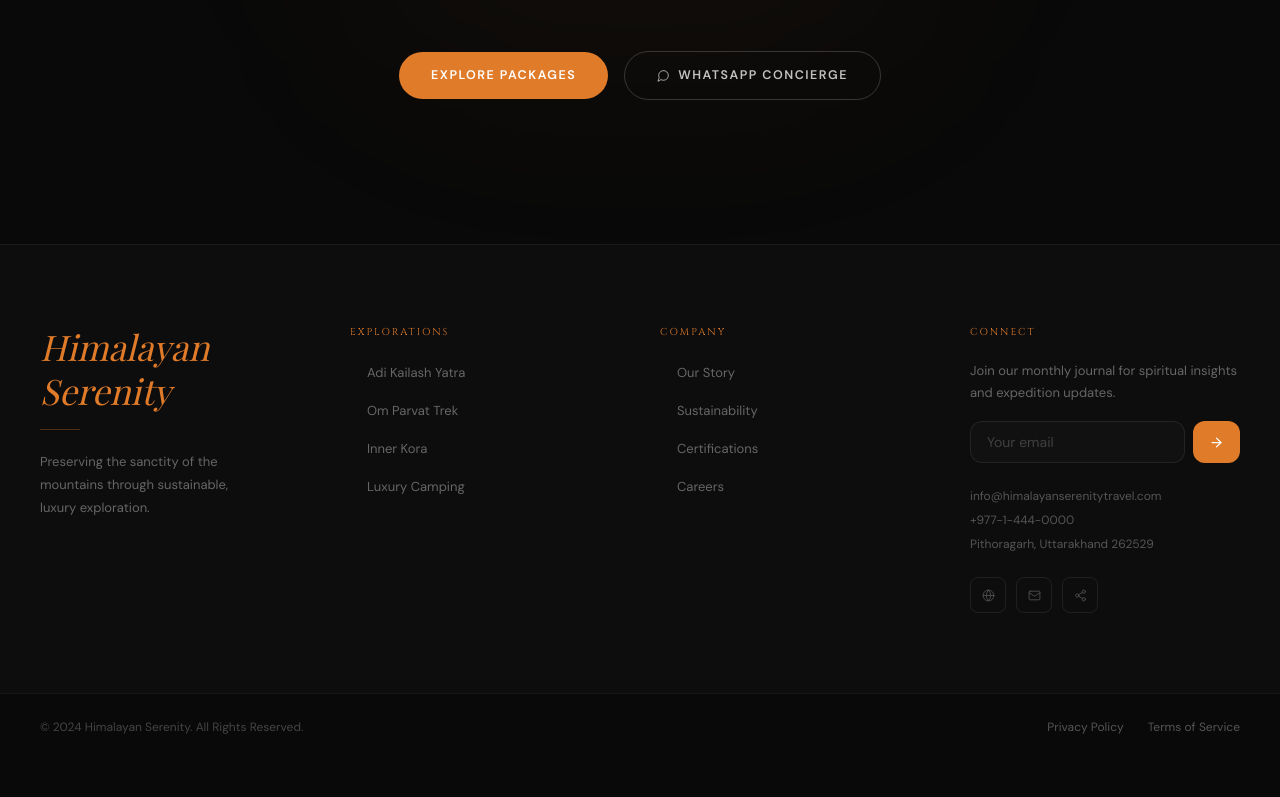
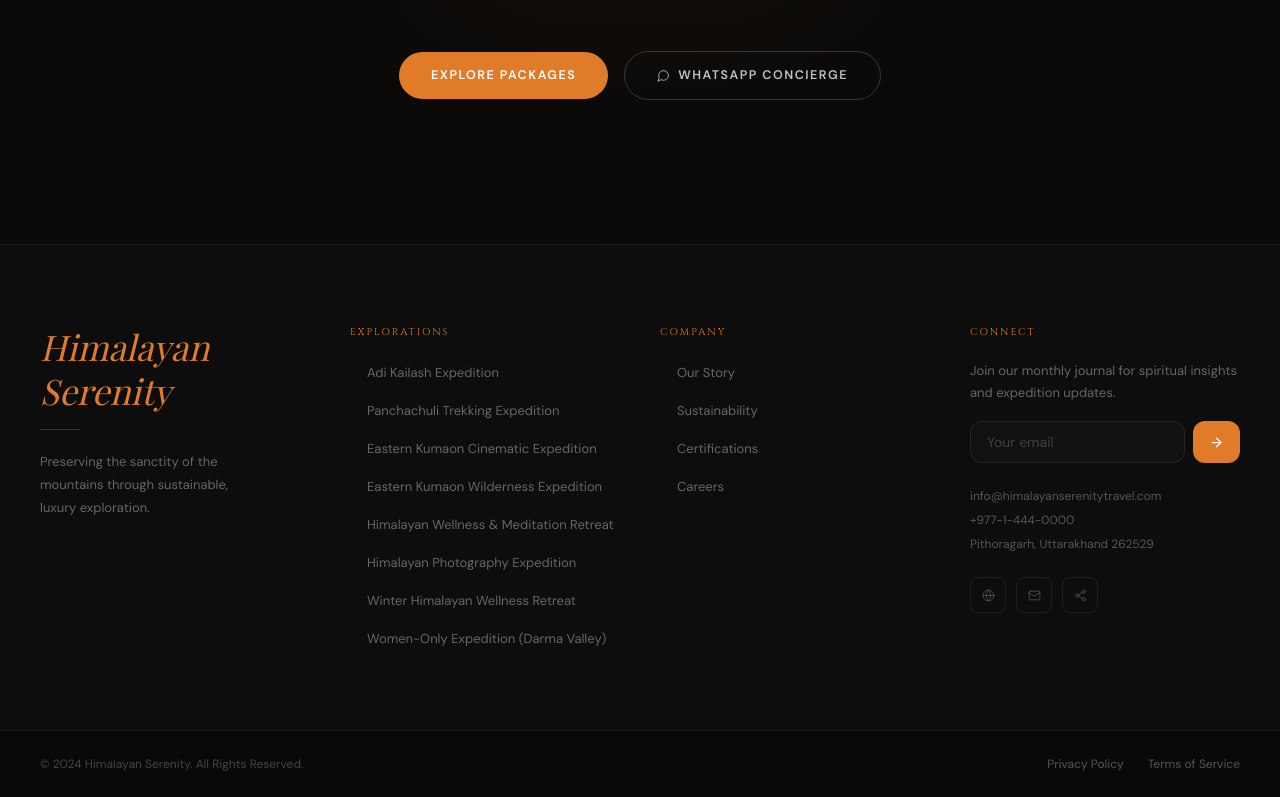
Before and after one commit to bhattpoms0-bit/himalayan-serenity, a React (Vite) app: page / in a window 1280 px wide. Shown: the part 9832-10629 px from the top of the page. Before the commit the page ends 10592 px from the top, so only its background shows below. Built offline with nearby package versions, Linux system fonts and the light colour scheme; a web font is replaced by a local one.

Commit message:
fix: update footer Explorations links with correct package names and routes

```diff
--- a/src/components/Footer.jsx
+++ b/src/components/Footer.jsx
@@ -4,10 +4,14 @@ import { Globe, Mail, Share2, ArrowRight } from 'lucide-react'
 
 // ─── Data ─────────────────────────────────────────────────────────────────────
 const EXPLORATIONS = [
-  { label: 'Adi Kailash Yatra', href: '/packages' },
-  { label: 'Om Parvat Trek',    href: '/packages' },
-  { label: 'Inner Kora',        href: '/packages' },
-  { label: 'Luxury Camping',    href: '/packages' },
+  { label: 'Adi Kailash Expedition',                href: '/packages/adi-kailash-expedition' },
+  { label: 'Panchachuli Trekking Expedition',       href: '/packages/panchachuli-base-camp-trek' },
+  { label: 'Eastern Kumaon Cinematic Expedition',   href: '/packages/eastern-kumaon-cinematic-expedition' },
+  { label: 'Eastern Kumaon Wilderness Expedition',  href: '/packages/eastern-kumaon-wilderness-expedition' },
+  { label: 'Himalayan Wellness & Meditation Retreat', href: '/packages/himalayan-wellness-meditation-retreat' },
+  { label: 'Himalayan Photography Expedition',      href: '/packages/himalayan-photography-expedition' },
+  { label: 'Winter Himalayan Wellness Retreat',     href: '/packages/winter-himalayan-wellness-retreat' },
+  { label: 'Women-Only Expedition (Darma Valley)',  href: '/packages/darma-valley-womens-retreat' },
 ]
 
 const COMPANY = [
```
